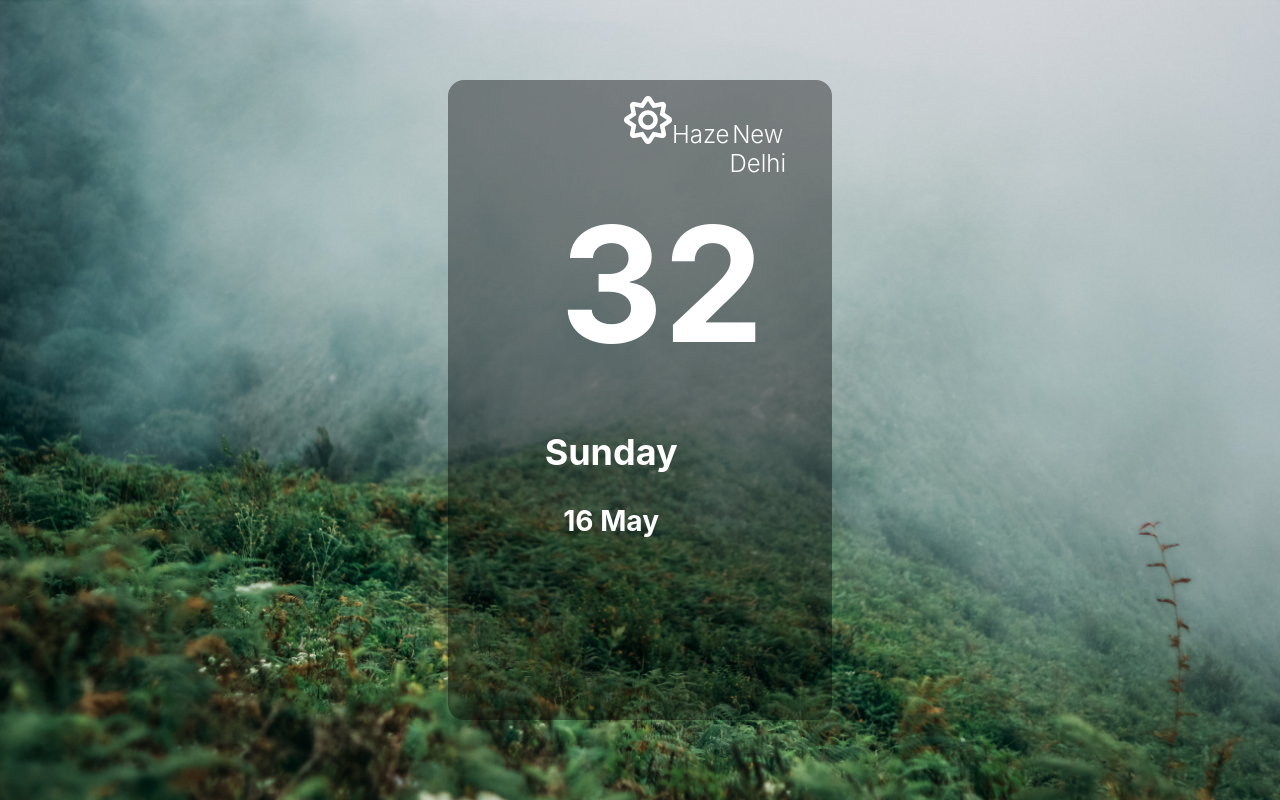
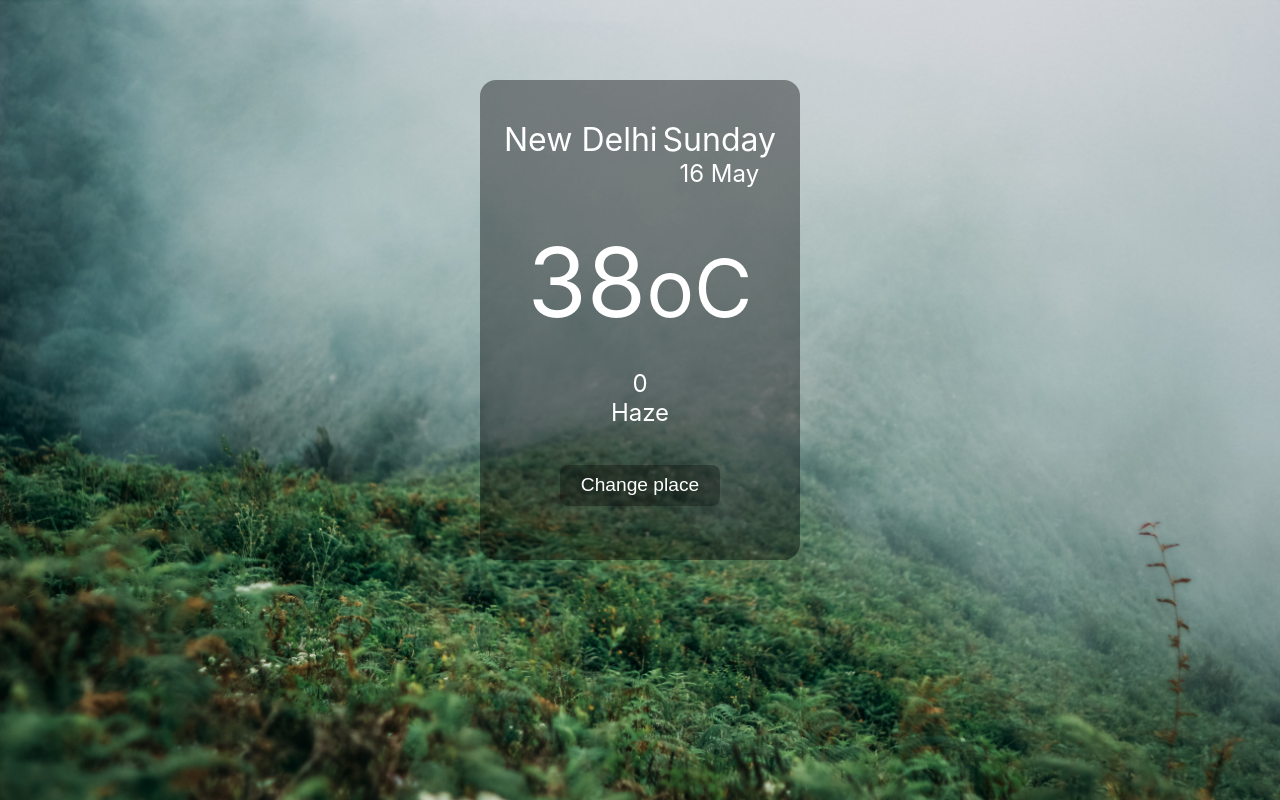
Before and after one commit to SandhyaR1007/Weather, a React (Create React App) app in the folder weather-app/: page / in a window 1280 px wide. Built offline with nearby package versions, Linux system fonts and the light colour scheme; no server answers.

Commit message:
updated style

```diff
--- a/weather-app/src/App.css
+++ b/weather-app/src/App.css
@@ -1,10 +1,22 @@
 
 .App {
   text-align: center;
-  width: 30%;
-  /* border: 1px solid black; */
+  width: 25%;
   margin: 5rem auto;
   border-radius: 1rem;
-  background:rgba(0, 0, 0,0.4)
+  background:rgba(0, 0, 0,0.4);
+  /* background-color: lightpink; */
+  display:flex;
+  flex-direction: column;
+  height: 30rem;
 
 }
+.nav{
+  background-color: cornflowerblue;
+}
+
+@media screen and (max-width:600px) {
+  .App{
+    width: 80%;
+  }
+}
--- a/weather-app/src/App.js
+++ b/weather-app/src/App.js
@@ -5,25 +5,26 @@ import { useState, useEffect } from "react";
 
 function App() {
   const [display,setDisplay] = useState({
-    "desc":"",
-    "temp":0,
+    "desc":"Haze",
+    "temp":38,
     "icon":0
 
   })
-  try {
-    useEffect(() => {
-      fetch(
-        "https://api.weatherbit.io/v2.0/current?city=delhi&country=india&key=140c2a81818b4c839f4c030c37e1d794"
-      )
-        .then((res) => res.json())
-        .then((json) => setDisplay({"desc":json.data[0].weather.description,"temp":json.data[0].temp,"icon":json.data[0].weather.icon}));
-    });
-  } catch (error) {
-    console.log("not working");
-  }
+  // try {
+  //   useEffect(() => {
+  //     fetch(
+  //       "https://api.weatherbit.io/v2.0/current?city=delhi&country=india&key=140c2a81818b4c839f4c030c37e1d794"
+  //     )
+  //       .then((res) => res.json())
+  //       .then((json) => setDisplay({"desc":json.data[0].weather.description,"temp":json.data[0].temp,"icon":json.data[0].weather.icon}));
+  //   });
+  // } catch (error) {
+  //   console.log("not working");
+  // }
   return (
     <div className="App">
-      <Card temperature={32} weather={"Haze"} place={"New Delhi"}/>
+
+      <Card temperature={display.temp} weather={display.desc} place={"New Delhi"} icon={display.icon}/>
 
 
     </div>
--- a/weather-app/src/Card.css
+++ b/weather-app/src/Card.css
@@ -1,54 +1,62 @@
+:root{
+    --font-color:white;
+}
 .card{
     display: flex;
     flex-direction: column;
-    justify-content: center;
-    height: 80vh;
+    flex-wrap: wrap;
+    width:100%;
+    font-size:1.5rem;
+    margin:1rem auto;
+    color: var(--font-color);
 
-    width: 30%;
-    flex-wrap: wrap;
-    position: relative;
-    /* background: linear-gradient(to right, #b92b27, #1565c0);
-     */
-     background: transparent;
-     color: white;
-
-
+    /* justify-content: space-between; */
 
 }
 
-.sub-card{
-    position: absolute;
-    background:transparent;
-    /* border-right: 2px solid black; */
-    margin: 0 0.5rem;
-    padding: 0 0.5rem;
+.header{
+    height: 3.5rem;
+    margin:1rem;
+    padding: 0.5rem;
+    display:flex;
+    justify-content: space-between;
+}
+.place{
+    font-size: 2rem;
+}
+.day{
+    font-size: 2rem;
+}
+.middle{
+    font-size: 6rem;
+    margin:1rem auto;
+    padding:0.5rem;
+    display: flex;
+    justify-content: center;
+}
+.deg{
+    font-size: 5rem;
+    padding-bottom: 2rem;
+}
+.footer{
 
-
+    height: 5rem;
+    padding: 0.3rem;
+    display: flex;
+    flex-direction: column;
 
 }
-
-.weather{
-    font-size: 1.5rem;
-    font-weight: 300;
-    top:1rem;
-    left:10rem;
-    display: flex;
-    /* transform:translate(-25%,-20%);  */
+.place-btn{
+    margin:0.7rem auto;
+    width:10rem;
+    padding: 0.6rem;
+    font-size: 1.2rem;
+    border:none;
+    background-color: rgba(0, 0, 0,0.3);
+    color: var(--font-color);
+    cursor: pointer;
+    border-radius: 0.5rem;
 }
-i{
-    font-size: 3rem;
+.place-btn:hover{
+    background-color: rgba(0, 0, 0,0.5);
 }
-.temperature{
-    font-size: 5rem;
-    font-weight: 100;
-    top:0rem;
-    left:6rem;
-
-}
-.date-day{
-    font-size: 1.5rem;
-    top:20rem;
-    left:70%;
-
-
-}
--- a/weather-app/src/Card.js
+++ b/weather-app/src/Card.js
@@ -11,22 +11,23 @@ function Card(props) {
     return (
 
         <div className="card">
-            <div className="weather sub-card">
-                <i class="far fa-sun"/>
-                <p className="wthr">{props.weather}</p>
-                <p className="place">{props.place}</p>
-            </div>
+            <div className="header">
+                <div className="place">{props.place}</div>
+                <div className="day-date">
+                <div className="day">{week[day]}</div>
+                <div className="date">{date} {year[month]}</div>
+                </div>
 
-            <div className="temperature sub-card">
-                <h1 className="temp">{props.temperature}</h1>
 
             </div>
-            <div className="date-day sub-card">
-                <h2 className="day">{week[day]}</h2>
-                <h3 className="date">{date} {year[month]}</h3>
-
+            <div className="middle sub-card">
+                <div className="temp">{props.temperature}<span className="deg">oC</span></div>
             </div>
-
+            <div className="footer sub-card">
+                <div className="icon">{props.icon}</div>
+                <div className="weather">{props.weather}</div>
+            </div>
+            <button className="place-btn">Change place</button>
 
 
 
```
